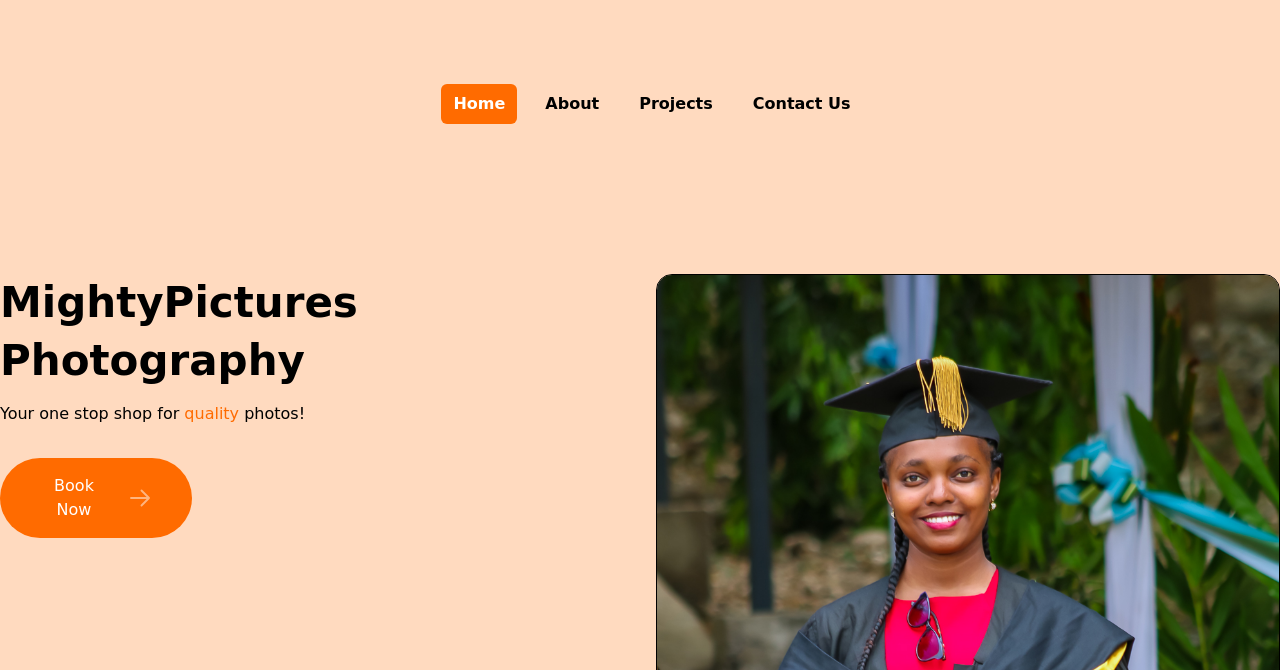
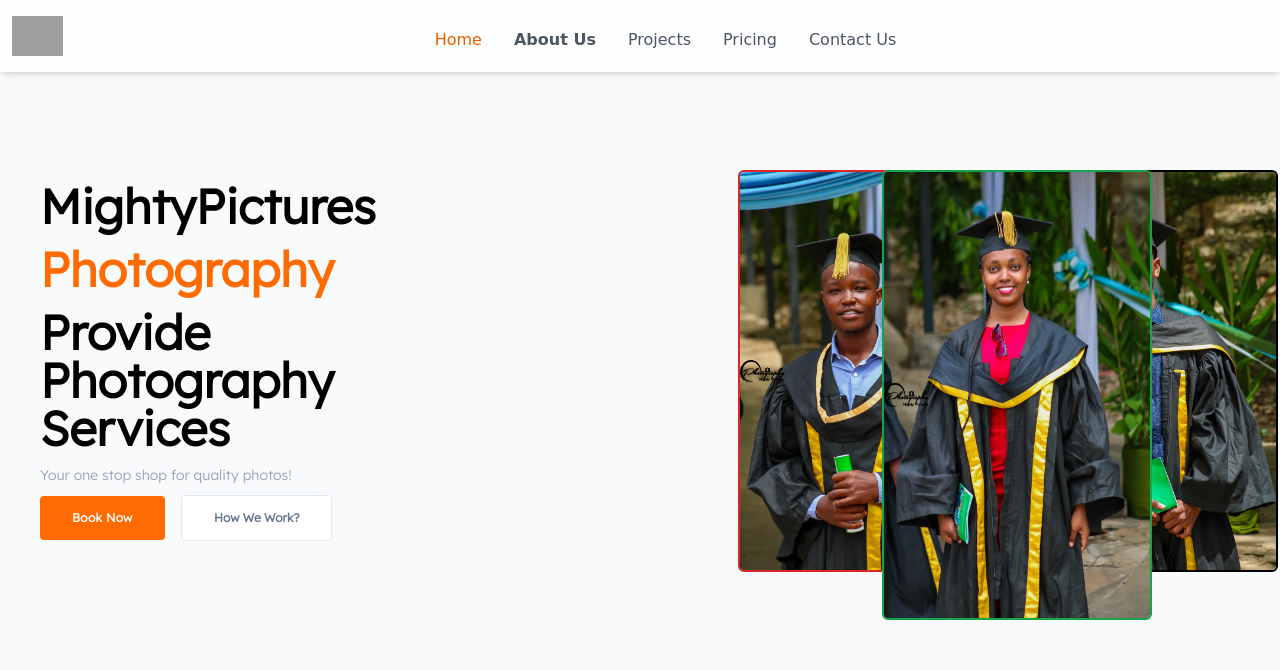
Before and after one commit to M0nicah/mighty-pictures, a website: page index.html in a window 1280 px wide. Shown: the top 670 px of the page. Drawn offline with Linux system fonts and the light colour scheme; grey boxes are pictures that could not be loaded; a web font is replaced by a local one.

Commit message:
add images, style hero section

```diff
--- a/index.html
+++ b/index.html
@@ -8,151 +8,131 @@
     <link href="./dist/output.css" rel="stylesheet" />
     <link rel="stylesheet" href="./src/css/style.css" />
   </head>
-  <body class="bg-blaze-orange-200 w-full h-full fon">
-    <nav class="justify-center flex items-center">
-      <div class="mx-auto max-w-7xl px-2 sm:px-6 lg:px-8">
-        <div class="relative flex h-16 items-center justify-between">
-          <div class="absolute inset-y-0 left-0 flex items-center sm:hidden">
-            <!-- Mobile menu button-->
+  <body class="bg-gray-50 w-full h-full fon">
+    <header class="container">
+      <!-- Navbar -->
+      <nav
+        class="flex justify-between md:justify-around py-4 bg-white/80 backdrop-blur-md shadow-md w-full fixed top-0 left-0 right-0 z-10 px-8 md:px-3"
+      >
+        <!-- Logo Container -->
+        <div class="flex items-center">
+          <!-- Logo -->
+          <a class="cursor-pointer">
+            <h3 class="text-2xl font-medium text-blaze-orange-500">
+              <img
+                class="h-10"
+                src="https://stackoverflow.design/assets/img/logos/so/logo-stackoverflow.svg"
+                alt="Store Logo"
+              />
+            </h3>
+          </a>
+        </div>
+
+        <!-- Links Section -->
+        <div
+          class="items-center md:space-x-8 justify-center justify-items-start md:justify-items-center md:flex md:pt-2 w-full left-0 top-16 px-5 md:px-10 py-3 md:py-0 border-t md:border-t-0"
+        >
+          <a
+            class="flex text-blaze-orange-600 hover:text-blaze-orange-500 cursor-pointer transition-colors duration-300"
+          >
+            Home
+          </a>
+
+          <a
+            class="flex text-gray-600 cursor-pointer transition-colors duration-300 font-semibold hover:text-blaze-orange-600"
+          >
+            About Us
+          </a>
+
+          <a
+            class="flex text-gray-600 hover:text-blaze-orange-500 cursor-pointer transition-colors duration-300"
+          >
+            Projects
+          </a>
+
+          <a
+            class="flex text-gray-600 hover:text-blaze-orange-500 cursor-pointer transition-colors duration-300"
+          >
+            Pricing
+          </a>
+
+          <a
+            class="flex text-gray-600 hover:text-blaze-orange-500 cursor-pointer transition-colors duration-300"
+          >
+            Contact Us
+          </a>
+        </div>
+
+        <!-- Hamberger Menu -->
         <button
-              type="button"
-              class="inline-flex items-center justify-center rounded-md p-2 text-blaze-orange-600 hover:bg-blaze-orange-700 hover:text-white focus:outline-none focus:ring-2 focus:ring-inset focus:ring-white"
-              aria-controls="mobile-menu"
-              aria-expanded="false"
+          class="w-10 h-10 md:hidden justify-self-end rounded-full hover:bg-gray-100"
         >
-              <span class="sr-only">Open main menu</span>
           <svg
-                class="block h-6 w-6"
+            class="mx-auto"
             xmlns="http://www.w3.org/2000/svg"
-                fill="none"
+            xmlns:xlink="http://www.w3.org/1999/xlink"
+            version="1.1"
+            width="24"
+            height="24"
             viewBox="0 0 24 24"
-                stroke-width="1.5"
-                stroke="currentColor"
-                aria-hidden="true"
           >
-                <path
-                  stroke-linecap="round"
-                  stroke-linejoin="round"
-                  d="M3.75 6.75h16.5M3.75 12h16.5m-16.5 5.25h16.5"
-                />
-              </svg>
-              <svg
-                class="hidden h-6 w-6"
-                xmlns="http://www.w3.org/2000/svg"
-                fill="none"
-                viewBox="0 0 24 24"
-                stroke-width="1.5"
-                stroke="currentColor"
-                aria-hidden="true"
-              >
-                <path
-                  stroke-linecap="round"
-                  stroke-linejoin="round"
-                  d="M6 18L18 6M6 6l12 12"
-                />
+            <path d="M3,6H21V8H3V6M3,11H21V13H3V11M3,16H21V18H3V16Z" />
           </svg>
         </button>
+      </nav>
+    </header>
+    <section
+      class="flex flex-wrap font items-center mx-3 font-sans px-4 w-full lg:max-w-screen-lg sm:max-w-screen-sm md:max-w-screen-md"
+    >
+      <!-- Column-1 -->
+      <div class="px-3 w-full lg:w-2/5 mt-5">
+        <div
+          class="mx-auto mt-5 max-w-lg text-center lg:mx-0 lg:max-w-md lg:text-left leading-10"
+        >
+          <h2 class="mt-5 text-3xl font-bold text-left lg:text-5xl">
+            MightyPictures
+
+            <span class="text-5xl text-blaze-orange-500 leading-relaxed"
+              >Photography
+            </span>
+
+            Provide Photography Services
+          </h2>
+
+          <p
+            class="visible mx-0 mt-3 mb-2 text-sm leading-relaxed text-left text-slate-400"
+          >
+            Your one stop shop for quality photos!
+          </p>
         </div>
-        </div>
-        <div
-          class="flex flex-1 items-center justify-center sm:items-stretch sm:justify-start"
+
+        <div class="text-center lg:text-left">
+          <a
+            class="block visible py-4 px-8 mb-4 text-xs font-semibold tracking-wide leading-none text-white bg-blaze-orange-500 rounded cursor-pointer sm:mr-3 sm:mb-0 sm:inline-block"
+            >Book Now</a
           >
-          <div class="hidden sm:ml-6 sm:block">
-            <div class="flex space-x-4 mt-5">
+
           <a
-                href="#"
-                class="bg-blaze-orange-500 text-white px-3 py-2 rounded-md text-base font-extrabold"
-                aria-current="page"
-                >Home</a
-              >
-              <a
-                href="#"
-                class="text-black hover:text-blaze-orange-500 px-3 py-2 rounded-md text-base font-extrabold"
-                >About</a
-              >
-              <a
-                href="#"
-                class="text-black hover:text-blaze-orange-500 px-3 py-2 rounded-md text-base font-extrabold"
-                >Projects</a
-              >
-              <a
-                href="#"
-                class="text-black hover:text-blaze-orange-500 px-3 py-2 rounded-md text-base font-extrabold"
-                >Contact Us</a
+            class="block visible py-4 px-8 text-xs font-semibold leading-none bg-white rounded border border-solid cursor-pointer sm:inline-block border-slate-200 text-slate-500"
+            >How We Work?</a
           >
         </div>
       </div>
-        </div>
-      </div>
-      <!-- Mobile menu, show/hide based on menu state. -->
-      <div class="sm:hidden" id="mobile-menu">
-        <div class="space-y-1 px-2 pt-2 pb-3">
-          <a
-            href="#"
-            class="bg-blaze-orange-600 text-white block px-3 py-2 rounded-md text-base font-medium"
-            aria-current="page"
-            >Home</a
-          >
-          <a
-            href="#"
-            class="text-black hover:bg-blaze-orange-500 hover:text-white block px-3 py-2 rounded-md text-base font-medium"
-            >About</a
-          >
-          <a
-            href="#"
-            class="text-black hover:bg-blaze-orange-500 hover:text-white block px-3 py-2 rounded-md text-base font-medium"
-            >Projects</a
-          >
-          <a
-            href="#"
-            class="text-black hover:bg-blaze-orange-500 hover:text-white block px-3 py-2 rounded-md text-base font-medium"
-            >Contact Us</a
-          >
-        </div>
-      </div>
-    </nav>
-    <section>
-      <div class="relative pt-[120px] lg:pt-[150px] pb-[110px]">
+      <!-- column-2 -->
+      <div class="px-3 mt-5 w-full lg:mb-0 lg:w-3/5">
+        <!-- hero image container -->
+        <div class=" pt-[120px] lg:pt-[150px] pb-[110px]">
           <div class="container">
             <div class="flex flex-wrap -mx-4">
-            <div class="w-full lg:w-5/12 px-4">
-              <div class="hero-content">
-                <h1
-                  class="text-dark font-bold bold text-4xl sm:text-[42px] lg:text-[40px] xl:text-[42px] leading-snug mb-3"
-                >
-                  MightyPictures <br />
-                  Photography <br />
-                </h1>
-                <p class="text-base mb-8 text-body-color max-w-[480px]">
-                  Your one stop shop for
-                  <span class="text-blaze-orange-500"> quality</span> photos!
-                </p>
-                <ul class="flex flex-wrap items-center">
-                  <li>
-                    <a
-                      href="#"
-                      class="py-4 px-6 sm:px-10 lg:px-8 xl:px-10 inline-flex w-48 items-center justify-center text-center text-white text-base bg-blaze-orange-500 font-normal rounded-full"
-                    >
-                      Book Now
-                      <span class="ml-5 font-bold animate-pulse">
-                        <svg xmlns="http://www.w3.org/2000/svg" fill="none" viewBox="0 0 24 24" stroke-width="1.9" stroke="currentColor" class="w-6 h-6 font-bold">
-                          <path stroke-linecap="round" stroke-linejoin="round" d="M13.5 4.5L21 12m0 0l-7.5 7.5M21 12H3" />
-                        </svg>
-                      </span>
-                    </a>
-                  </li>
-                </ul>
+              <div class="inline-block lg:block lg:w-6/12 px-4"></div>
+                <div class="w-full lg:w-6/12 px-4">
+                  <div class="">
+                    <div class="flex-items flex relative order-1">
+                      <img src="./src/images/grad1.JPG" alt="" class='lap-img2 absolute -right-36   border-2 top-30 border-green-600 rounded-md'/>
+                      <img src="../src/images/grad3.JPG" alt="" class='lap-img  rounded-md border-red-600 border-2'  />
+                      <img src="../src/images/grad2.JPG" alt="man-1" class='over-img border-black border-solid border-2 rounded-md'/>
                     </div>
-            </div>
-            <div class="hidden lg:block lg:w-1/12 px-4"></div>
-            <div class="w-full lg:w-6/12 px-4">
-              <div class="lg:text-right lg:ml-auto">
-                <div class="relative inline-block z-10 pt-11 lg:pt-0">
-                  <img
-                    src="./src/images/grad1.JPG"
-                    alt="hero"
-                    class="max-w-full lg:ml-auto rounded-2xl border border-black"
-                  />
+
                       <span class="absolute -left-8 -bottom-8 z-[-1]">
                         <svg
                           width="93"
@@ -194,7 +174,10 @@
                 </div>
             </div>
           </div>
+        </div>
+      </div>
     </section>
+
     <main>
       <div class="header5">
         <h2 class="heading">Gallery</h2>
--- a/src/css/style.css
+++ b/src/css/style.css
@@ -14,3 +14,8 @@
     font-family: 'Arima', cursive;
 
 }
+.lap-img2{
+    width: 990px;
+    height: 450px;
+
+}
```
Also changed, not shown: dist/output.css. Lines whose indentation alone changed are shown as unchanged.
